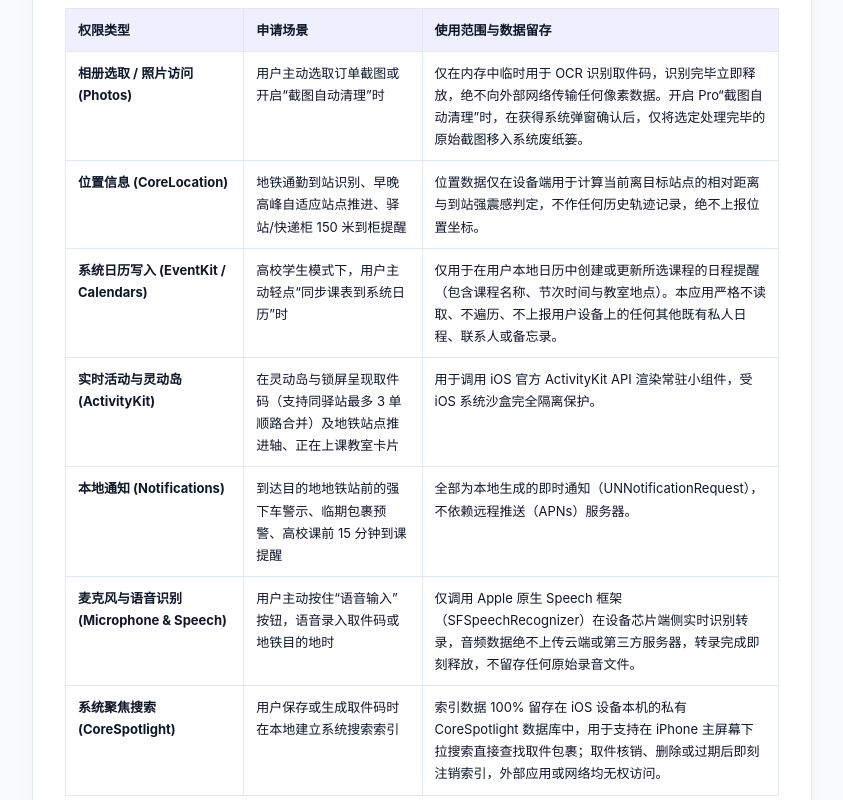
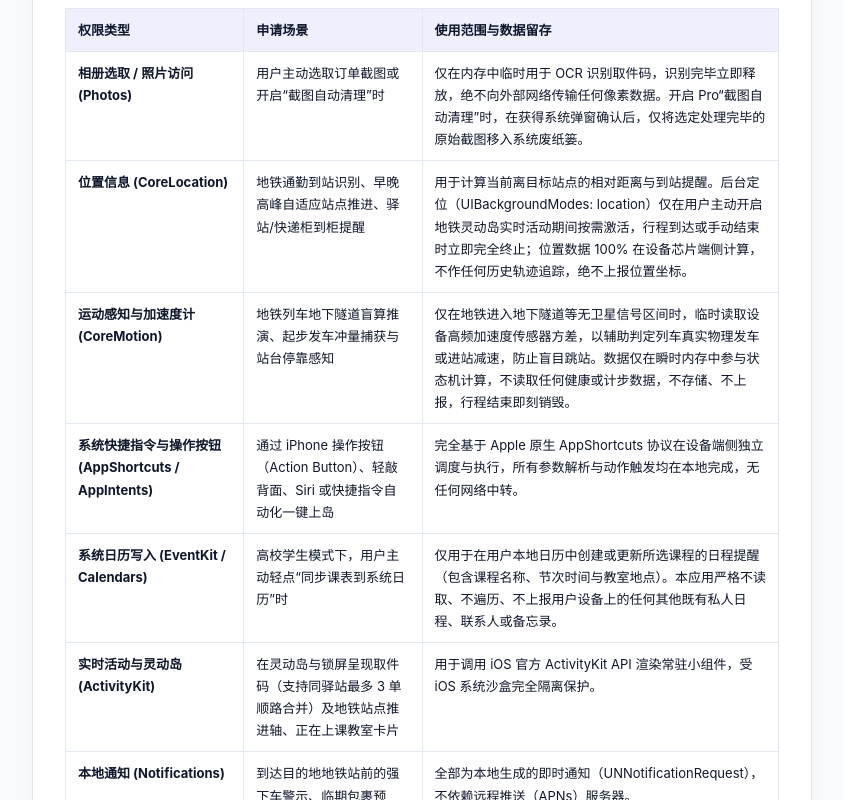
Before and after one commit to 939243423/protocol, a plain HTML site: page privacy.html in a window 1280 px wide. Shown: the part 857-1657 px from the top of the page, without its empty margins (218-1061 px from the left). Drawn offline with Linux system fonts and the light colour scheme.

Commit message:
docs(privacy): update CoreMotion, background location lifecycle, and AppShortcuts specifications

```diff
--- a/privacy.html
+++ b/privacy.html
@@ -189,7 +189,7 @@
       <div><img src="app_icon.png" class="app-badge-img" alt="岛上提醒 Logo" /></div>
       <div class="badge-secure">✓ 100% 设备端侧运行 · 零网络上传承诺</div>
       <h1>岛上提醒 (Island Notifier) 隐私政策</h1>
-      <p class="subtitle">更新日期：2026 年 10 月 15 日 · 生效日期：2026 年 10 月 15 日</p>
+      <p class="subtitle">更新日期：2026 年 10 月 20 日 · 生效日期：2026 年 10 月 20 日</p>
     </header>
 
     <div class="card">
@@ -224,8 +224,18 @@
           </tr>
           <tr>
             <td><strong>位置信息 (CoreLocation)</strong></td>
-            <td>地铁通勤到站识别、早晚高峰自适应站点推进、驿站/快递柜 150 米到柜提醒</td>
-            <td>位置数据仅在设备端用于计算当前离目标站点的相对距离与到站强震感判定，不作任何历史轨迹记录，绝不上报位置坐标。</td>
+            <td>地铁通勤到站识别、早晚高峰自适应站点推进、驿站/快递柜到柜提醒</td>
+            <td>用于计算当前离目标站点的相对距离与到站提醒。后台定位（UIBackgroundModes: location）仅在用户主动开启地铁灵动岛实时活动期间按需激活，行程到达或手动结束时立即完全终止；位置数据 100% 在设备芯片端侧计算，不作任何历史轨迹追踪，绝不上报位置坐标。</td>
+          </tr>
+          <tr>
+            <td><strong>运动感知与加速度计 (CoreMotion)</strong></td>
+            <td>地铁列车地下隧道盲算推演、起步发车冲量捕获与站台停靠感知</td>
+            <td>仅在地铁进入地下隧道等无卫星信号区间时，临时读取设备高频加速度传感器方差，以辅助判定列车真实物理发车或进站减速，防止盲目跳站。数据仅在瞬时内存中参与状态机计算，不读取任何健康或计步数据，不存储、不上报，行程结束即刻销毁。</td>
+          </tr>
+          <tr>
+            <td><strong>系统快捷指令与操作按钮 (AppShortcuts / AppIntents)</strong></td>
+            <td>通过 iPhone 操作按钮（Action Button）、轻敲背面、Siri 或快捷指令自动化一键上岛</td>
+            <td>完全基于 Apple 原生 AppShortcuts 协议在设备端侧独立调度与执行，所有参数解析与动作触发均在本地完成，无任何网络中转。</td>
           </tr>
           <tr>
             <td><strong>系统日历写入 (EventKit / Calendars)</strong></td>
```
Also changed, not shown: 1 other file.
